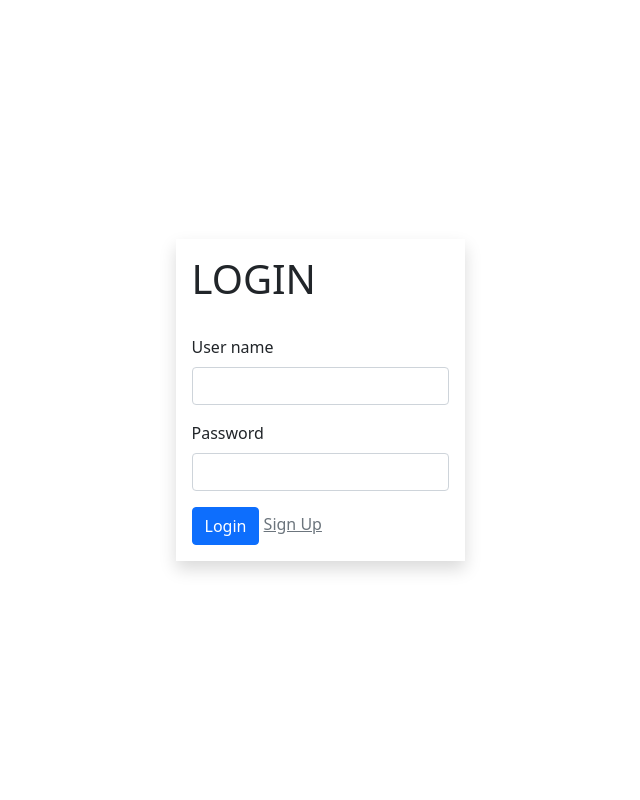
After one commit to Javier-jpt/FinalProjectPhP, a PHP site: page /login-intex.php in a window 1280 px wide. The commit adds this page. Shown: the whole page, without its empty margins (320-960 px from the left). Run offline with PHP 8.4, Linux system fonts and the light colour scheme.

Commit message:
login text

```diff
--- a/index.php
+++ b/index.php
@@ -24,7 +24,7 @@ include_once "user.php";
             <p class="navbartitle">Landscapers</p>
             <div class="navbar__button">
                 <button class="log-in">Log In</button>
-                <button class="register" onclick="window.location.href='register.php'">Register</button>
+                <button class="register" onclick="window.location.href='register.php'">SignUp</button>
             </div>
         </navbar>
     </header>
--- /dev/null
+++ b/login-intex.php
@@ -0,0 +1,58 @@
+<!DOCTYPE html>
+<html>
+<head>
+    <meta charset="utf-8">
+    <meta name="viewport" content="width=device-width, initial-scale=1">
+    <title>Login</title>
+    <link href="https://cdn.jsdelivr.net/npm/bootstrap@5.1.3/dist/css/bootstrap.min.css" rel="stylesheet" integrity="sha384-1BmE4kWBq78iYhFldvKuhfTAU6auU8tT94WrHftjDbrCEXSU1oBoqyl2QvZ6jIW3" crossorigin="anonymous">
+    <link rel="stylesheet" type="text/css" href="css/style.css">
+</head>
+<body>
+    <div class="d-flex justify-content-center align-items-center vh-100">
+
+        <form class="shadow w-450 p-3"
+                action="php/login.php"
+                method="post">
+
+            <h4 class="display-4  fs-1">LOGIN</h4><br>
+            <?php if(isset($_GET['error'])){ ?>
+            <div class="alert alert-danger" role="alert">
+                <?php echo $_GET['error']; ?>
+            </div>
+            <?php } ?>
+
+            <div class="mb-3">
+            <label class="form-label">User name</label>
+            <input type="text"
+                    class="form-control"
+                    name="Username"
+                    value="<?php echo (isset($_GET['uname']))?$_GET['uname']:"" ?>">
+            </div>
+
+            <div class="mb-3">
+            <label class="form-label">Password</label>
+            <input type="password"
+                class="form-control"
+                name="Password">
+            </div>
+
+            <button type="submit" class="btn btn-primary">Login</button>
+            <a href="sign.php" class="link-secondary">Sign Up</a>
+        </form>
+    </div>
+</body>
+</html>
+<?php
+
+$sName = "localhost";
+$uName = "root";
+$pass = "";
+$db_name = "landscapers";
+
+try {
+    $conn = new PDO("mysql:host=$sName;dbname=$db_name",
+                    $uName, $pass);
+    $conn->setAttribute(PDO::ATTR_ERRMODE, PDO::ERRMODE_EXCEPTION);
+}catch(PDOException $e){
+    echo "Connection failed : ". $e->getMessage();
+}
```
Also changed, not shown: login.php (added, +70 -0 lines).
